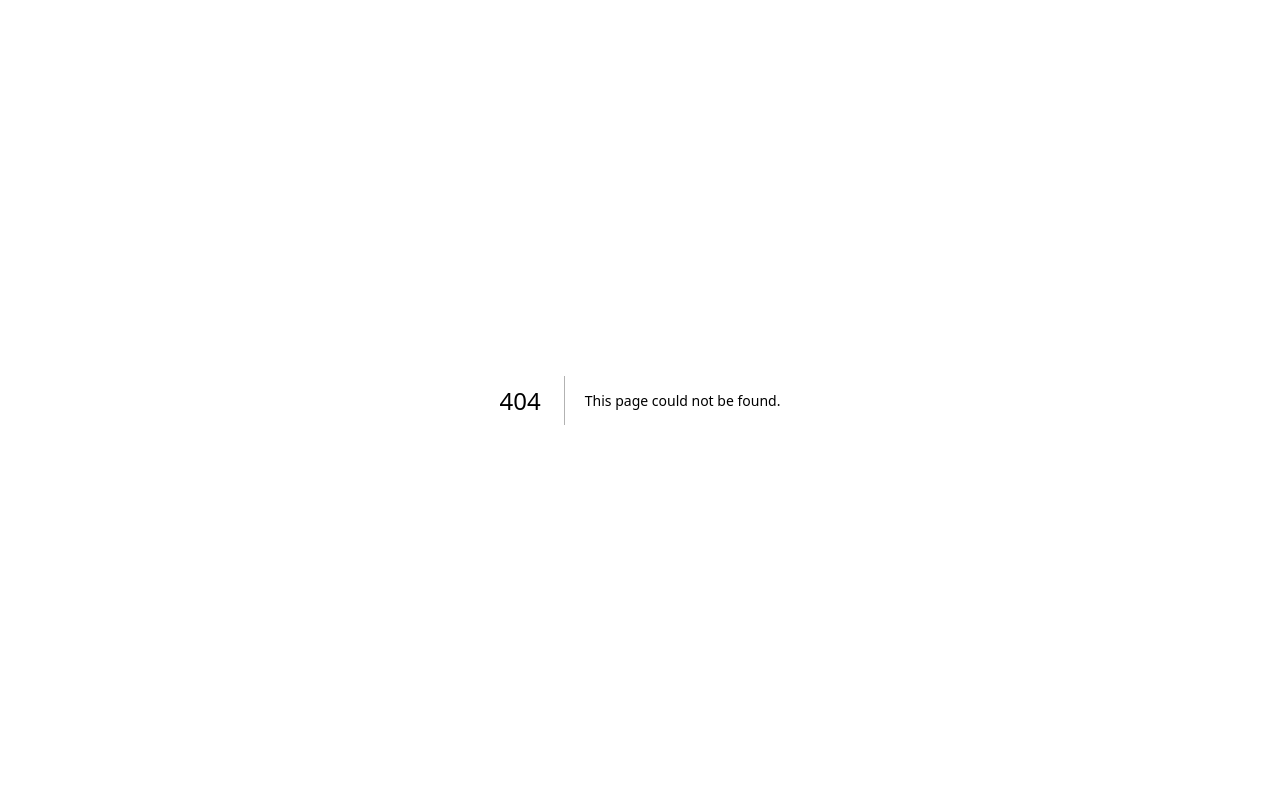
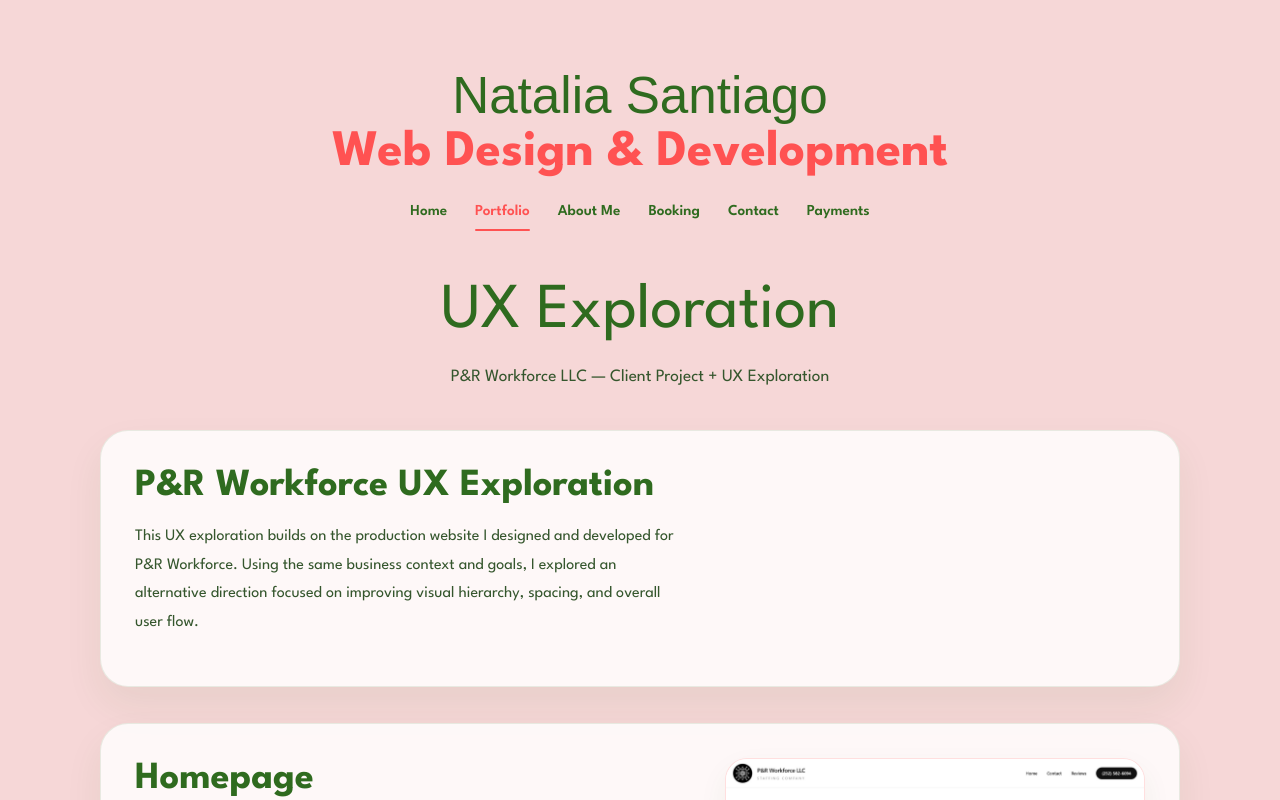
Before and after one commit to natalia-santiago/myportfolio-site, a Next.js app: page /portfolio/pr-workforce/ux in a window 1280 px wide. Before the commit this address had no page. Shown: the top 800 px of the page. Built offline with nearby package versions, Linux system fonts and the light colour scheme; a web font is replaced by a local one.

Commit message:
P&R Workforce UX Exploration page initial built

```diff
--- a/app/globals.css
+++ b/app/globals.css
@@ -2469,6 +2469,28 @@
   outline-offset: 3px;
 }
 
+.portfolio-project-ux-button {
+  display: inline-flex;
+  align-items: center;
+  justify-content: center;
+  margin-top: 14px;
+  padding: 10px 18px;
+  border-radius: 999px;
+  border: 2px solid var(--coral);
+  font-family: var(--font-league-spartan), sans-serif;
+  font-size: 0.9rem;
+  font-weight: 700;
+  color: var(--coral);
+  background: transparent;
+  transition: all 0.2s ease;
+}
+
+.portfolio-project-ux-button:hover {
+  background: var(--coral);
+  color: #fff;
+  transform: translateY(-1px);
+}
+
 .icon-circle {
   display: inline-flex;
   align-items: center;
--- a/app/portfolio/page.tsx
+++ b/app/portfolio/page.tsx
@@ -76,7 +76,6 @@
                     <span className="portfolio-project-tag">
                       Tailwind CSS
                     </span>
-                    <span className="portfolio-project-tag">SEO</span>
                   </div>
 
                   <div className="portfolio-project-links">
@@ -100,6 +99,13 @@
                       <FaGithub />
                     </a>
                   </div>
+
+                  <a
+                    href="/portfolio/pr-workforce/ux"
+                    className="portfolio-project-ux-button"
+                  >
+                    UX Exploration
+                  </a>
                 </div>
 
                 <div className="portfolio-project-media">
--- /dev/null
+++ b/app/portfolio/pr-workforce/ux/page.tsx
@@ -0,0 +1,157 @@
+"use client";
+
+import Header from "@/components/Header";
+import Footer from "@/components/Footer";
+import { FaSearchPlus } from "react-icons/fa";
+
+export default function PRWorkforceUXPage() {
+  return (
+    <div className="page-shell">
+      <Header />
+
+      <main className="portfolio-page">
+        {/* HERO */}
+        <section className="portfolio-hero">
+          <h1 className="portfolio-title">UX Exploration</h1>
+
+          <p className="portfolio-intro">
+            P&amp;R Workforce LLC — Client Project + UX Exploration
+          </p>
+        </section>
+
+        {/* INTRO */}
+        <section className="portfolio-grid-section">
+          <div className="portfolio-project-card">
+            <div className="portfolio-project-content">
+              <div className="portfolio-project-copy">
+                <h2 className="portfolio-project-title">
+                  P&amp;R Workforce UX Exploration
+                </h2>
+
+                <p className="portfolio-project-description">
+                  This UX exploration builds on the production website I designed
+                  and developed for P&amp;R Workforce. Using the same business
+                  context and goals, I explored an alternative direction focused
+                  on improving visual hierarchy, spacing, and overall user flow.
+                </p>
+              </div>
+            </div>
+          </div>
+        </section>
+
+        {/* COMPARISON SECTIONS */}
+
+        {/* Homepage */}
+        <Comparison
+          title="Homepage"
+          before="/images/homepage-pr.jpeg"
+          after="/images/ux-homepage-pr.jpeg"
+        />
+
+        {/* Hero */}
+        <Comparison
+          title="Hero Section"
+          before="/images/hero-pr.png"
+          after="/images/ux-hero-pr.png"
+        />
+
+        {/* Navigation */}
+        <Comparison
+          title="Navigation"
+          before="/images/navigation-pr.png"
+          after="/images/ux-navigation-pr.png"
+        />
+
+        {/* Services */}
+        <Comparison
+          title="Services Section"
+          before="/images/services-pr.png"
+          after="/images/ux-services-pr.png"
+        />
+
+        {/* Industries */}
+        <Comparison
+          title="Industries Section"
+          before="/images/industries-pr.png"
+          after="/images/ux-industries-pr.png"
+        />
+
+        {/* Contact */}
+        <Comparison
+          title="Contact Section"
+          before="/images/contact-pr.jpeg"
+          after="/images/ux-contact-pr.jpeg"
+        />
+
+        {/* Contact Prompt */}
+        <Comparison
+          title="Contact Prompt"
+          before="/images/contact-prompt-pr.png"
+          after="/images/ux-contact-prompt-pr.png"
+        />
+
+        {/* Mobile */}
+        <Comparison
+          title="Mobile Experience"
+          before="/images/prwork2.jpeg"
+          after="/images/mobile-pr.jpeg"
+        />
+
+        {/* REFLECTION */}
+        <section className="portfolio-cta">
+          <h2 className="portfolio-cta-title">Reflection</h2>
+
+          <p className="portfolio-cta-text">
+            This exploration reinforced the impact of spacing, hierarchy, and
+            structured layouts in improving clarity and usability while working
+            within the same content and business goals.
+          </p>
+        </section>
+      </main>
+
+      <Footer />
+    </div>
+  );
+}
+
+/* -------------------------
+   REUSABLE COMPONENT
+------------------------- */
+
+function Comparison({
+  title,
+  before,
+  after,
+}: {
+  title: string;
+  before: string;
+  after: string;
+}) {
+  return (
+    <section className="portfolio-grid-section">
+      <div className="portfolio-project-card">
+        <div className="portfolio-project-content">
+          <div className="portfolio-project-copy">
+            <h2 className="portfolio-project-title">{title}</h2>
+          </div>
+
+          <div className="portfolio-project-media">
+            <div className="portfolio-project-image-wrap portfolio-hover-zoom">
+              <img src={before} alt={`${title} production`} />
+              <div className="portfolio-image-overlay">
+                <FaSearchPlus className="portfolio-zoom-icon" />
+              </div>
+            </div>
+
+            <div className="portfolio-project-image-wrap portfolio-hover-zoom">
+              <img src={after} alt={`${title} ux`} />
+              <div className="portfolio-image-overlay">
+                <FaSearchPlus className="portfolio-zoom-icon" />
+              </div>
+            </div>
+          </div>
+        </div>
+      </div>
+    </section>
+  );
+}
```
Also changed, not shown: public/images/ux-contact-prompt-pr.png (renamed from public/images/us-contact-prompt-pr.png).
